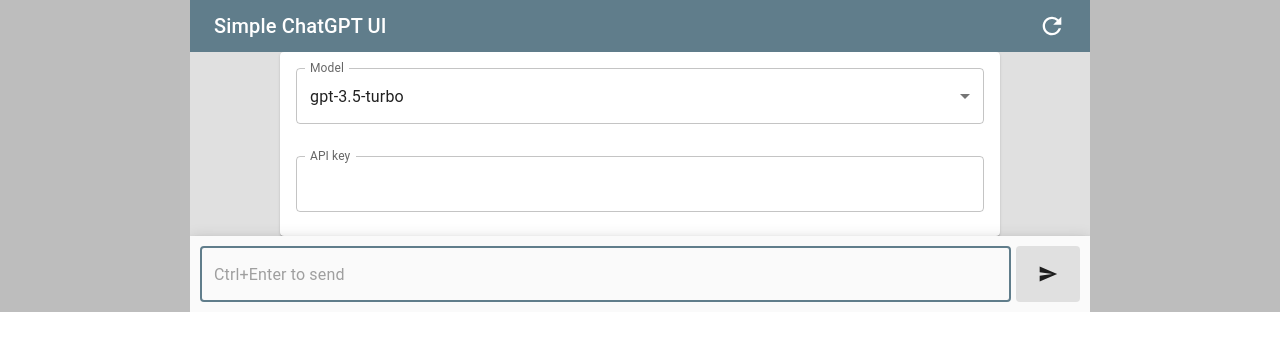
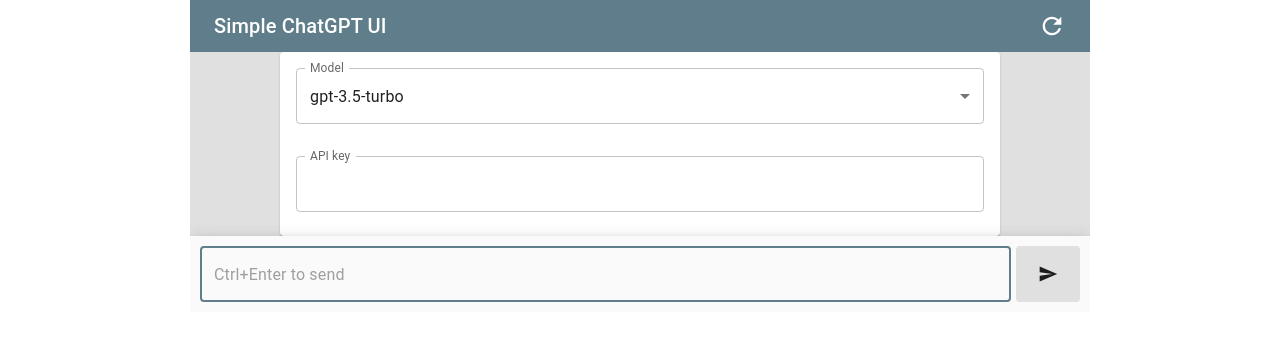
Before and after one commit to matsuatsu/simple-chatgpt-ui, a React (Vite) app: page / in a window 1280 px wide. Shown: the top 350 px of the page. Built offline with nearby package versions, Linux system fonts and the light colour scheme; the HTML template or start-up script is replaced by a standard one.

Commit message:
refactoring

```diff
--- a/src/App.tsx
+++ b/src/App.tsx
@@ -4,6 +4,8 @@
 import { ThemeProvider, createTheme } from "@mui/material/styles";
 import { blueGrey } from "@mui/material/colors";
 import { styled } from "@mui/material/styles";
+import ChatInput from "./components/ChatInput";
+import Header from "./components/Header";
 
 function App() {
   const theme = createTheme({
@@ -29,19 +31,26 @@
     },
   });
 
-  const RootBox = styled(Box)(({ theme }) => ({
+  const MainBox = styled(Box)(({ theme }) => ({
     width: "100%",
     height: "100%",
+    maxWidth: theme.breakpoints.values.md,
+    margin: "auto",
+    display: "flex",
+    flexFlow: "column",
+    justifyContent: "flex-end",
     overflow: "hidden",
-    backgroundColor: theme.palette.grey[400],
+    backgroundColor: theme.palette.grey[50],
   }));
 
   return (
     <ThemeProvider theme={theme}>
       <CssBaseline />
-      <RootBox>
+      <MainBox>
+        <Header />
         <ChatContent />
-      </RootBox>
+        <ChatInput />
+      </MainBox>
     </ThemeProvider>
   );
 }
--- a/src/components/ChatContent.tsx
+++ b/src/components/ChatContent.tsx
@@ -1,23 +1,9 @@
 import { useEffect, useRef } from "react";
 import { Box } from "@mui/material";
-import ChatInput from "./ChatInput";
 import { useMessageStore } from "../stores/message";
-import ChatHeader from "./ChatHeader";
 import ChatMessage from "./ChatMessage";
 import ConfigBox from "./ConfigBox";
 import { styled } from "@mui/material/styles";
-
-const ChatBox = styled(Box)(({ theme }) => ({
-  width: "100%",
-  height: "100%",
-  maxWidth: theme.breakpoints.values.md,
-  margin: "auto",
-  display: "flex",
-  flexFlow: "column",
-  justifyContent: "flex-end",
-  overflow: "hidden",
-  backgroundColor: theme.palette.grey[50],
-}));
 
 const MessageTopMargin = styled(Box)(() => ({ height: "15px" }));
 const MessageBottomMargin = styled(Box)(() => ({ height: "50px" }));
@@ -34,8 +20,6 @@
   }, [messages]);
 
   return (
-    <ChatBox>
-      <ChatHeader />
     <Box sx={{ flexGrow: 1, overflowY: "auto" }}>
       {messages.length ? (
         <>
@@ -55,8 +39,6 @@
         <ConfigBox></ConfigBox>
       )}
     </Box>
-      <ChatInput />
-    </ChatBox>
   );
 };
 
--- a/src/components/ChatHeader.tsx
+++ b/src/components/Header.tsx
@@ -2,7 +2,7 @@
 import { MdRefresh } from "react-icons/md";
 import { useMessageStore } from "../stores/message";
 
-const ChatHeader = () => {
+const Header = () => {
   const setMessages = useMessageStore((state) => state.setMessages);
 
   const resetChat = () => {
@@ -27,4 +27,4 @@
   );
 };
 
-export default ChatHeader;
+export default Header;
```
Also changed, not shown: src/main.css (+4 -5 lines). Lines whose indentation alone changed are shown as unchanged.
